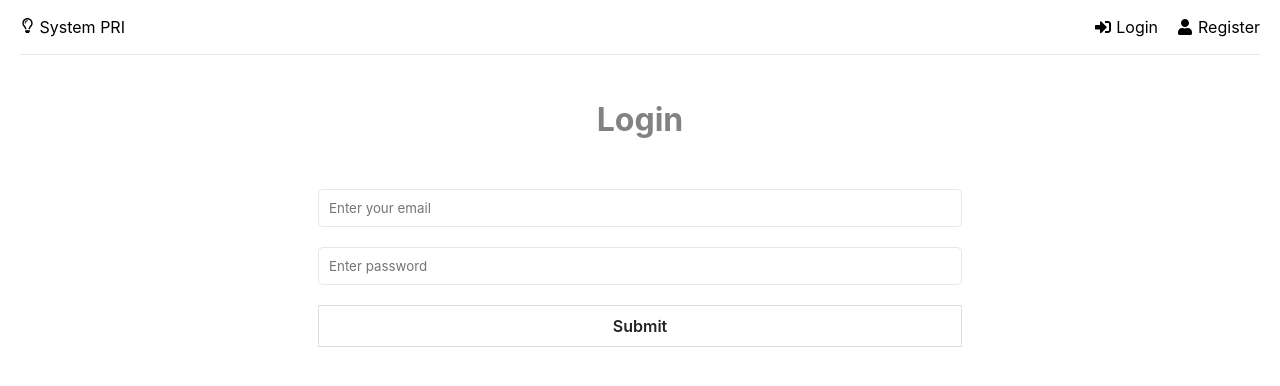
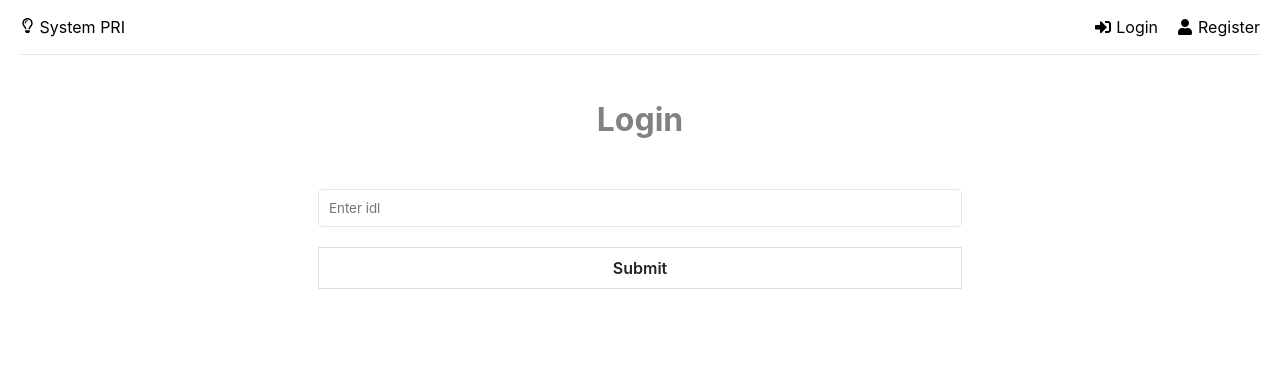
Before and after one commit to cirnet/System-PRI, a React (Create React App) app in the folder Klient/: page /login in a window 1280 px wide. Shown: the top 386 px of the page. Built offline with nearby package versions, Linux system fonts and the light colour scheme.

Commit message:
PRI-28 fix + easy login

```diff
--- a/Klient/src/pages/GotowyHarmonogram.jsx
+++ b/Klient/src/pages/GotowyHarmonogram.jsx
@@ -33,7 +33,7 @@ export default function GotowyHarmonogram() {
     startOfWeek(new Date(), { weekStartsOn: 1 })
   );
   const [endDate, setEndDate] = useState(
-    startOfWeek(new Date(), { weekStartsOn: 0 })
+    startOfWeek(addWeeks(new Date(), 1), { weekStartsOn: 0 })
   );
   const [scheduleLocal, setScheduleLocal] = useState([]);
 
@@ -56,21 +56,6 @@ export default function GotowyHarmonogram() {
   }
 
   useEffect(() => {
-    setColorList([]);
-    const len = opiekunowieList.length - excludedOpiekunowie.length;
-    if (len !== 0) {
-      for (let i = 0; i <= len; i += 1) {
-        setColorList((oldColorList) => [
-          ...oldColorList,
-          0.5 + (0.5 / len) * i,
-        ]);
-      }
-    } else {
-      setColorList([0.1]);
-    }
-  }, [excludedOpiekunowie]);
-
-  useEffect(() => {
     if (isError) {
       console.log(message);
     }
@@ -78,48 +63,40 @@ export default function GotowyHarmonogram() {
     if (!user) {
       navigate("/login");
     }
-
     const selectedList2 = {};
-    const opiekunList = [];
-    let dataOpiekunowie;
+    let opiekunList = [];
+    let dataOpiekunowie = [];
     let dict = {};
     if (mainSchedule === undefined && !isError) {
       dispatch(getMainSchedules()).then((value) => {
         value.payload
-          .filter((o) => o.opiekun === "Koordynator")
-          .map(
-            (object) => (
-              object.schedule.map((date) => {
+          .filter((o) => o.opiekun === "Koordynator")[0]
+          .schedule.map((date) => {
             dataOpiekunowie = date.split(",");
             const data = dataOpiekunowie.shift();
             selectedList2[new Date(data)] = {
               tak: dataOpiekunowie,
               nie: [],
             };
-              }),
-              dataOpiekunowie.map((op) => opiekunList.push(op))
-            )
-          );
+            dataOpiekunowie.map((i) => opiekunList.push(i));
           });
-      setScheduleLocal([]);
-    } else {
+
+        opiekunList = [...new Set(opiekunList)];
+      });
+    } else if (!isError) {
       mainSchedule
-        .filter((o) => o.opiekun === "Koordynator")
-        .map(
-          (object) => (
-            object.schedule.map((date) => {
+        .filter((o) => o.opiekun === "Koordynator")[0]
+        .schedule.map((date) => {
           dataOpiekunowie = date.split(",");
           const data = dataOpiekunowie.shift();
           selectedList2[new Date(data)] = {
             tak: dataOpiekunowie,
             nie: [],
           };
-            }),
-            dataOpiekunowie.map((op) => opiekunList.push(op))
-          )
-        );
+          dataOpiekunowie.map((i) => opiekunList.push(i));
+        });
+      opiekunList = [...new Set(opiekunList)];
     }
-
     opiekunList.map((opiekun, indeks) => (dict[opiekun] = indeks));
     setSelectedList(selectedList2);
     setOpiekunowieList(opiekunList);
@@ -141,26 +118,6 @@ export default function GotowyHarmonogram() {
     setExcludedOpiekunowie(
       excludedOpiekunowie.filter((item) => item !== opiekun)
     );
-  };
-
-  const includeOpiekunForTile = (date, opiekunId) => {
-    setPreventScheduleSelection(true);
-
-    let selectedListCopy = { ...selectedList };
-    const opiekun = selectedListCopy[date].nie.splice(opiekunId, 1);
-    selectedListCopy[date].tak.push(opiekun);
-
-    setSelectedList(selectedListCopy);
-  };
-
-  const excludeOpiekunForTile = (date, opiekunId) => {
-    setPreventScheduleSelection(true);
-
-    let selectedListCopy = { ...selectedList };
-    const opiekun = selectedListCopy[date].tak.splice(opiekunId, 1);
-    selectedListCopy[date].nie.push(opiekun);
-
-    setSelectedList(selectedListCopy);
   };
 
   return (
--- a/Klient/src/pages/Login.jsx
+++ b/Klient/src/pages/Login.jsx
@@ -7,11 +7,10 @@ import Spinner from "../components/Spinner";
 
 function Login() {
   const [formData, setFormData] = useState({
-    email: "",
-    password: "",
+    _id: "",
   });
 
-  const { email, password } = formData;
+  const { _id } = formData;
 
   const navigate = useNavigate();
   const dispatch = useDispatch();
@@ -22,7 +21,7 @@ function Login() {
 
   useEffect(() => {
     if (isError) {
-      toast.error(message);
+      toast.error("Error");
     }
 
     if (isSuccess || user) {
@@ -40,15 +39,9 @@ function Login() {
   };
 
   const onSubmit = (e) => {
-    e.preventDefault();
-
-    const userData = {
-      email,
-      password,
-    };
-
+    e.preventDefault()
     //dispatch(login(userData));
-    dispatch(loginTymczasowy(1));
+    dispatch(loginTymczasowy(_id));
   };
 
   if (isLoading) {
@@ -65,23 +58,12 @@ function Login() {
         <form onSubmit={onSubmit}>
           <div className="form-group">
             <input
-              type="email"
+              type="number"
               className="form-control"
-              id="email"
-              name="email"
-              value={email}
-              placeholder="Enter your email"
-              onChange={onChange}
-            />
-          </div>
-          <div className="form-group">
-            <input
-              type="password"
-              className="form-control"
-              id="password"
-              name="password"
-              value={password}
-              placeholder="Enter password"
+              id="_id"
+              name="_id"
+              value={_id}
+              placeholder="Enter idl"
               onChange={onChange}
             />
           </div>
```
Lines whose indentation alone changed are shown as unchanged.
